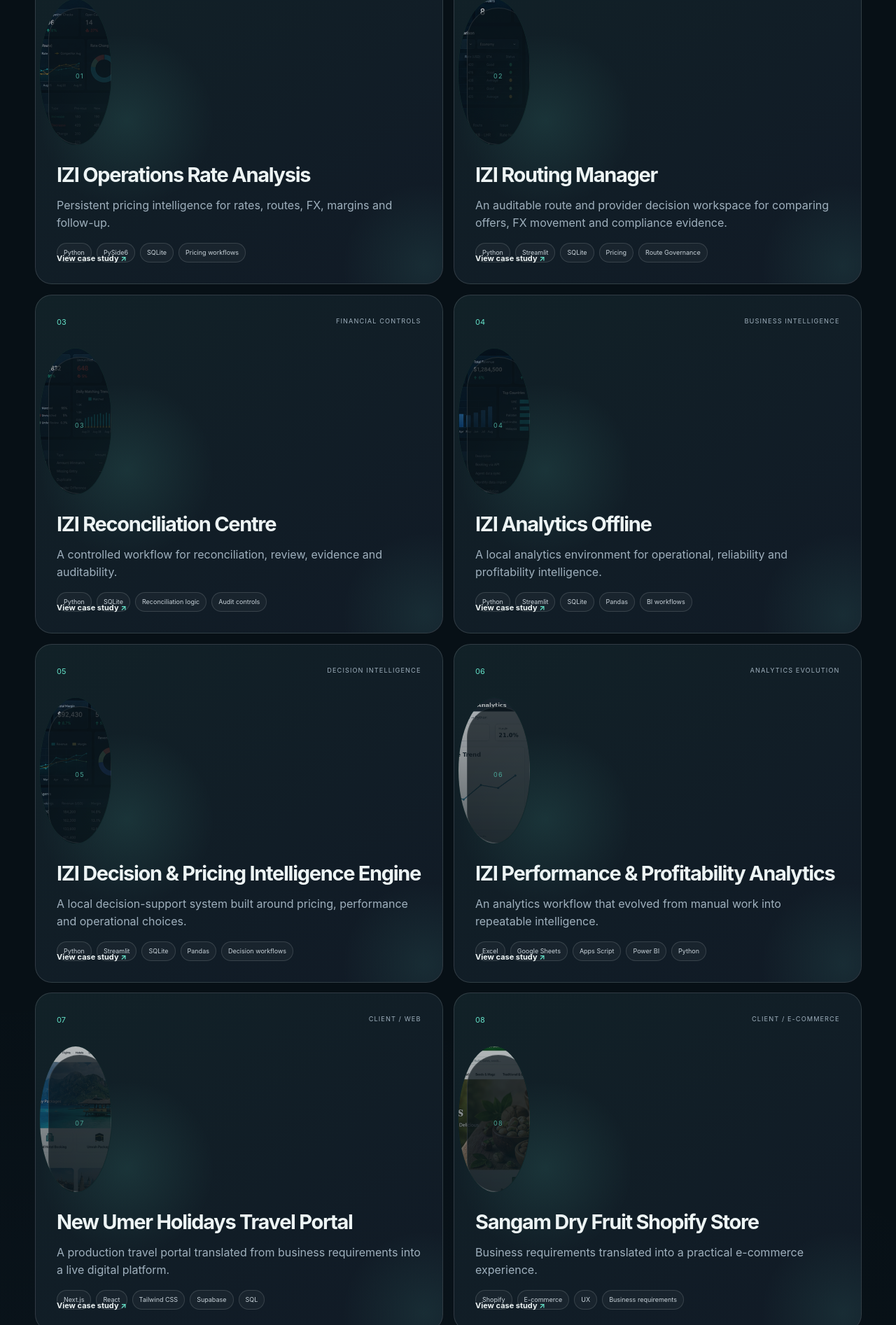
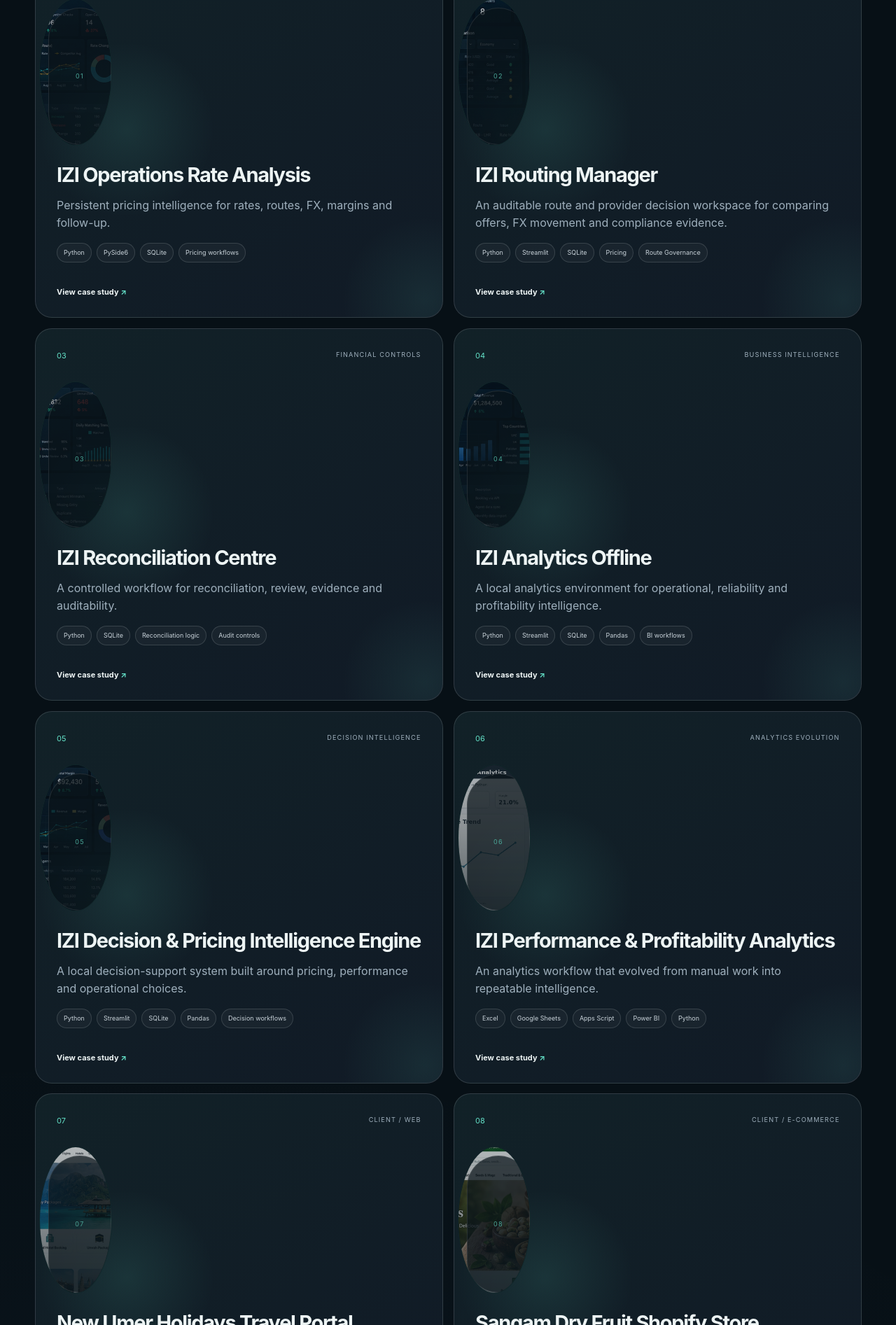
Before and after one commit to asifasgharrr/asif-asghar-portfolio, a Flask app: page / in a window 1280 px wide. Shown: the part 4607-6500 px from the top of the page at 70% size. Run offline with Flask 3, Linux system fonts and the light colour scheme.

Commit message:
QA: polish focus states, touch targets, and card spacing

```diff
--- a/static/css/style.css
+++ b/static/css/style.css
@@ -255,3 +255,14 @@ body[data-theme="violet"]{--primary-ink:#171126;--hero-dim:#a7a0b9;--tag-text:#d
 /* Theme selector: selected state and focus are visible in every theme. */
 .theme-option:focus-visible,.theme-close:focus-visible,.theme-trigger:focus-visible,.btn:focus-visible,.nav-pill:focus-visible,.menu-toggle:focus-visible{outline:2px solid var(--a);outline-offset:3px}
 body.theme-lock{overflow:hidden}
+
+/* QA FINALIZATION */
+.skip-link{position:fixed;left:16px;top:12px;z-index:200;padding:10px 14px;border-radius:10px;background:var(--a);color:var(--ink,#06110f);font-size:12px;font-weight:800;transform:translateY(-160%);transition:transform .2s ease}
+.skip-link:focus{transform:none}
+:focus-visible{outline:2px solid var(--a);outline-offset:3px}
+.project{padding-bottom:78px}
+.project .project-visual.has-image{isolation:isolate}
+.project .project-visual.has-image img{aspect-ratio:1 / 1;object-position:center;display:block}
+.mobile-menu[inert],.theme-panel[inert]{pointer-events:none}
+@media(max-width:600px){.project{padding-bottom:74px}.btn,.nav-pill,.filter,.menu-toggle,.profile-links a{min-height:44px}.btn,.nav-pill,.filter{display:inline-flex;align-items:center;justify-content:center}.menu-toggle{min-width:44px;align-items:center;justify-content:center}}
+@media(prefers-reduced-motion:reduce){.skip-link{transition:none!important}}
```
